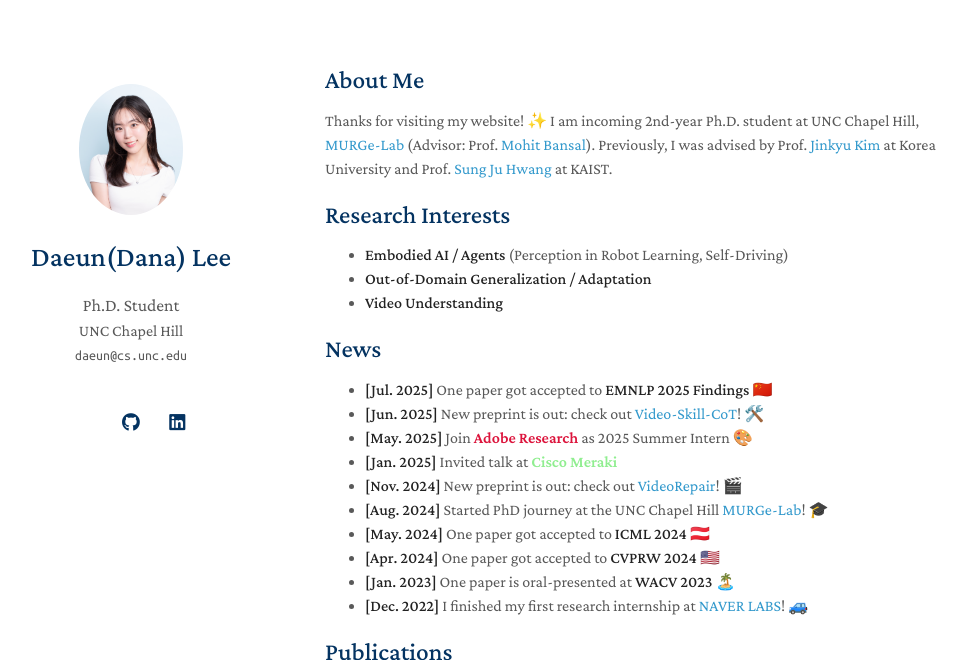
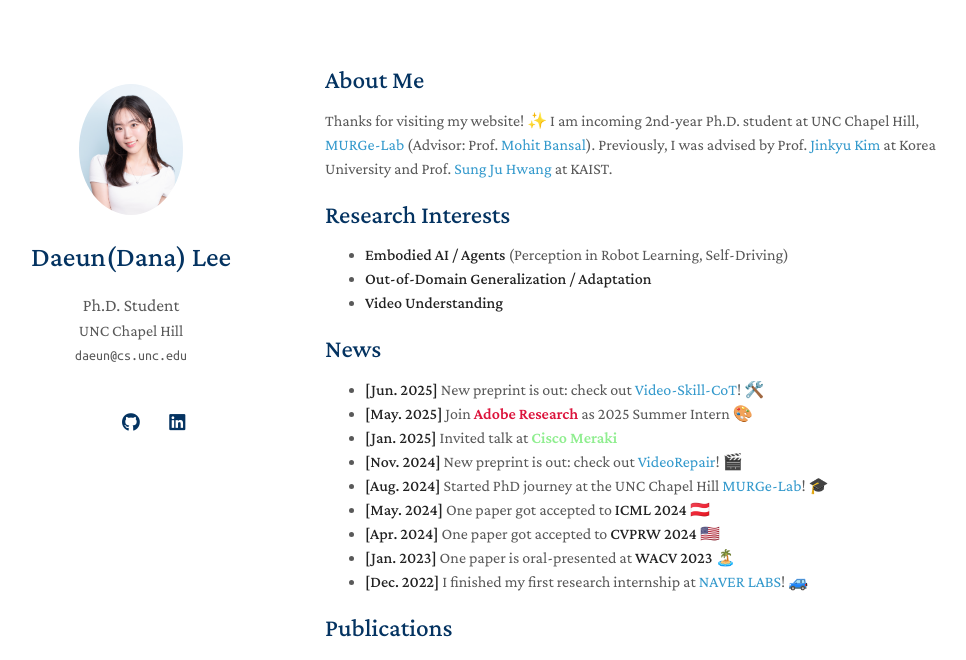
Before and after one commit to daeunni/daeunni.github.io, a Jekyll site: the page built from index.md, in a window 1280 px wide and 900 px high, cut to the strip 0-660 px from the top of the window. Shown: the whole strip, without its empty margins (145-1111 px from the left). Built offline with Jekyll 4.4.1, drawn with Linux system fonts in a browser that asks for light colours; a style sheet for code colours, icons or effects is not loaded; our own code applies the rules of GitHub Pages for plain Markdown files.

Commit message:
Update index.md

```diff
--- a/index.md
+++ b/index.md
@@ -15,7 +15,7 @@ Previously, I was advised by Prof. [Jinkyu Kim](https://visionai.korea.ac.kr/) a
 
 ## News
 
-- **[Jul. 2025]** One paper got accepted to **EMNLP 2025 Findings** 🇨🇳
+<!-- - **[Jul. 2025]** One paper got accepted to **EMNLP 2025 Findings** 🇨🇳 -->
 - **[Jun. 2025]** New preprint is out: check out [Video-Skill-CoT](https://video-skill-cot.github.io/)! 🛠️
 - **[May. 2025]** Join <span style="color:Crimson;"><b>Adobe Research</b></span> as 2025 Summer Intern 🎨
 - **[Jan. 2025]** Invited talk at <span style="color:LightGreen;"><b>Cisco Meraki</b></span>
```
